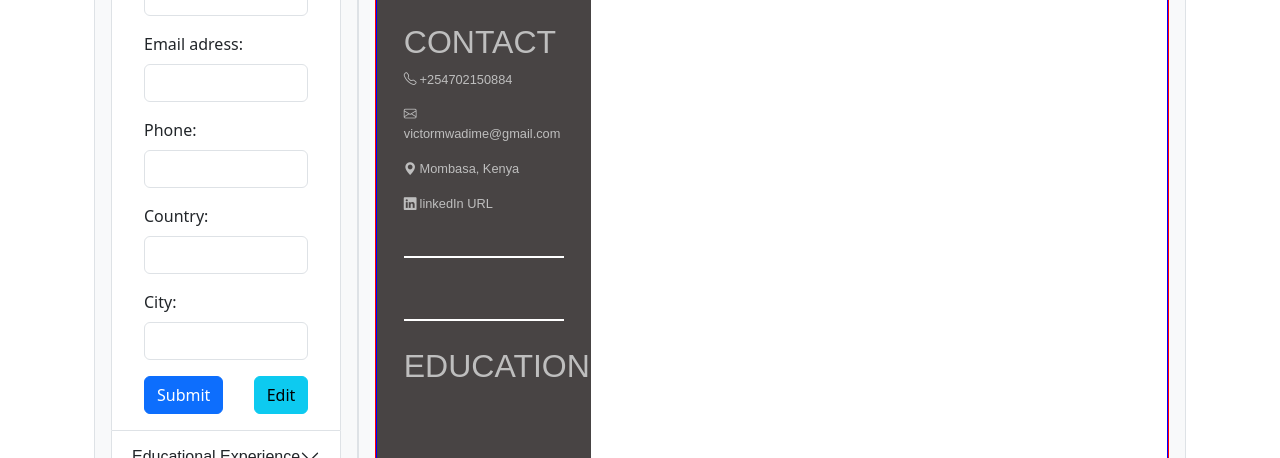
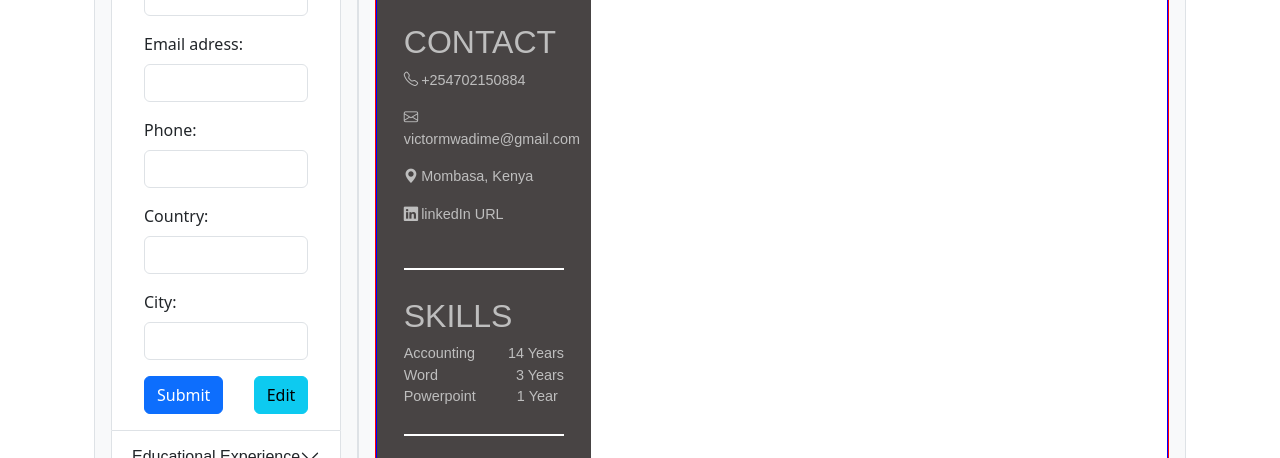
Before and after one commit to MwVc/cv-application, a React (Vite) app: page / in a window 1280 px wide. Shown: the part 430-888 px from the top of the page. Built offline with nearby package versions, Linux system fonts and the light colour scheme.

Commit message:
create and style skills section in resume.jsx

```diff
--- a/src/components/Resume/Resume.css
+++ b/src/components/Resume/Resume.css
@@ -67,7 +67,7 @@ img {
 .left-panel .small-text span,
 .left-panel .small-text p,
 .small-text a {
-  font-size: 0.8rem;
+  font-size: 0.9rem;
 }
 
 .small-text,
@@ -89,3 +89,27 @@ img {
   color: #bebebe;
   text-decoration: none;
 }
+
+.skill {
+  display: flex;
+  flex-direction: row;
+  justify-content: space-between;
+}
+
+.years-of-experience {
+  width: 1.6cm;
+  display: flex;
+  flex-direction: row;
+  justify-content: center;
+}
+
+.align-left {
+  text-align: left !important;
+  width: 1cm;
+}
+
+.align-right {
+  text-align: right !important;
+  width: 0.6cm;
+  margin-right: 0.1cm;
+}
--- a/src/components/Resume/Resume.jsx
+++ b/src/components/Resume/Resume.jsx
@@ -36,7 +36,36 @@ export default function Resume({ person }) {
               </div>
             </div>
             <div className="item bottom-line-separator">
-              <h2></h2>
+              <h2>SKILLS</h2>
+              <div className="small-text">
+                <div className="skill">
+                  <div>
+                    <span>Accounting</span>
+                  </div>
+                  <div className="years-of-experience">
+                    <span className="align-right">14</span>
+                    <span className="align-left">Years</span>
+                  </div>
+                </div>
+                <div className="skill">
+                  <div>
+                    <span>Word</span>
+                  </div>
+                  <div className="years-of-experience">
+                    <span className="align-right">3</span>
+                    <span className="align-left">Years</span>
+                  </div>
+                </div>
+                <div className="skill">
+                  <div>
+                    <span>Powerpoint</span>
+                  </div>
+                  <div className="years-of-experience">
+                    <span className="align-right">1</span>
+                    <span className="align-left">Year</span>
+                  </div>
+                </div>
+              </div>
             </div>
             <div className="item">
               <h2>EDUCATION</h2>
```
